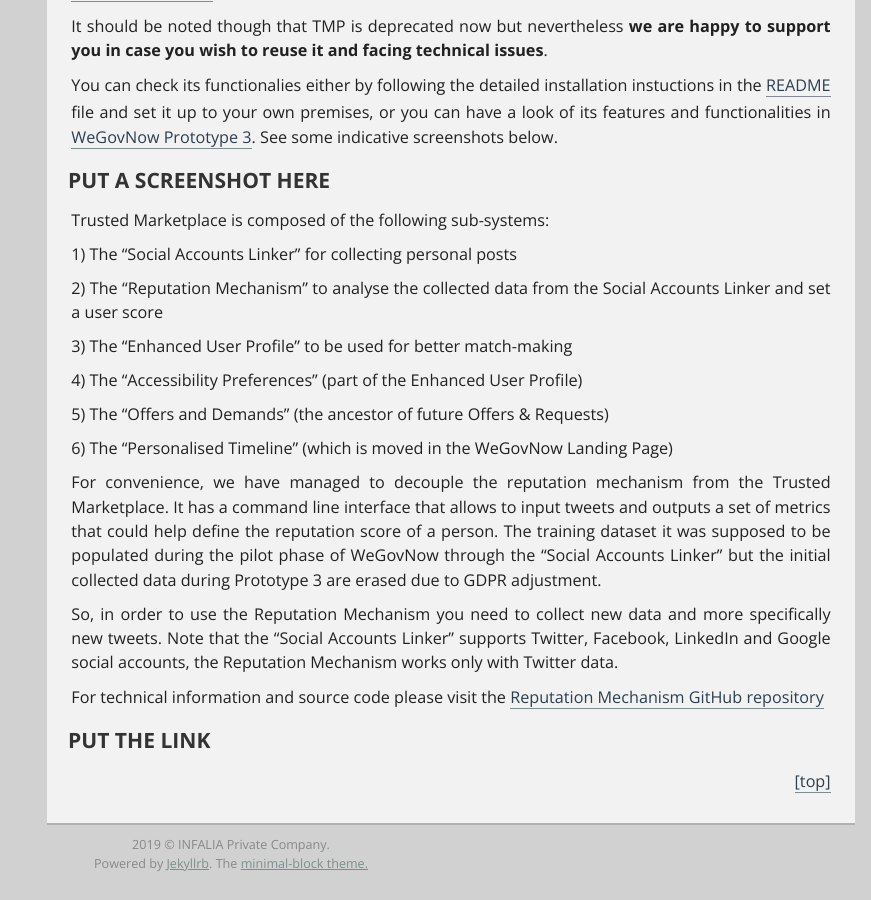
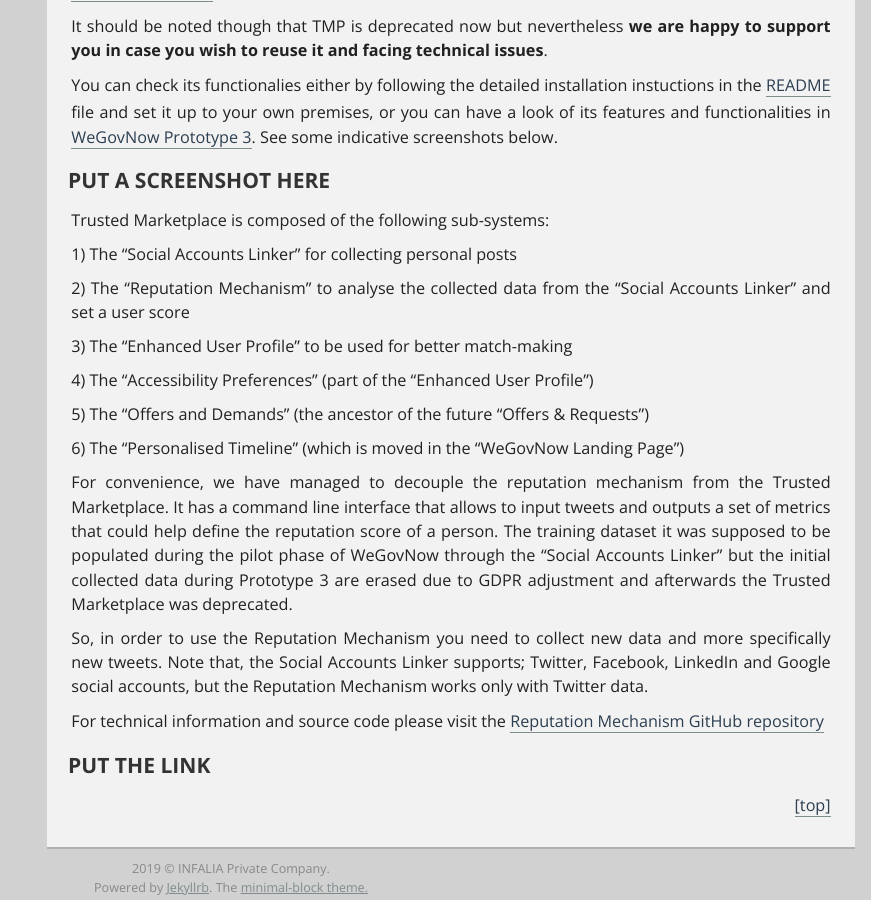
Before and after one commit to Infalia/wegovnow, a Jekyll site: the page built from scenarios/index.md, in a window 1280 px wide and 900 px high, scrolled down 1482 px. Shown: the whole window, without its empty margins (409-1280 px from the left). Built offline with Jekyll 4.4.1, drawn with Linux system fonts in a browser that asks for light colours; before the commit the page ends 2358 px from its top, so only the background shows below that.

Commit message:
fix typos in scenarios

```diff
--- a/scenarios/index.md
+++ b/scenarios/index.md
@@ -47,19 +47,19 @@
 
 1) The "Social Accounts Linker" for collecting personal posts
 
-2) The "Reputation Mechanism" to analyse the collected data from the Social Accounts Linker and set a user score
+2) The "Reputation Mechanism" to analyse the collected data from the "Social Accounts Linker" and set a user score
 
 3) The "Enhanced User Profile" to be used for better match-making
 
-4) The "Accessibility Preferences" (part of the Enhanced User Profile)
+4) The "Accessibility Preferences" (part of the "Enhanced User Profile")
 
-5) The "Offers and Demands" (the ancestor of future Offers & Requests)
+5) The "Offers and Demands" (the ancestor of the future "Offers & Requests")
 
-6) The "Personalised Timeline" (which is moved in the WeGovNow Landing Page)
+6) The "Personalised Timeline" (which is moved in the "WeGovNow Landing Page")
 
-For convenience, we have managed to decouple the reputation mechanism from the Trusted Marketplace. It has a command line interface that allows to input tweets and outputs a set of metrics that could help define the reputation score of a person. The training dataset it was supposed to be populated during the pilot phase of WeGovNow through the "Social Accounts Linker" but the initial collected data during Prototype 3 are erased due to GDPR adjustment.
+For convenience, we have managed to decouple the reputation mechanism from the Trusted Marketplace. It has a command line interface that allows to input tweets and outputs a set of metrics that could help define the reputation score of a person. The training dataset it was supposed to be populated during the pilot phase of WeGovNow through the "Social Accounts Linker" but the initial collected data during Prototype 3 are erased due to GDPR adjustment and afterwards the Trusted Marketplace was deprecated.
 
-So, in order to use the Reputation Mechanism you need to collect new data and more specifically new tweets. Note that the "Social Accounts Linker" supports Twitter, Facebook, LinkedIn and Google social accounts, the Reputation Mechanism works only with Twitter data.
+So, in order to use the Reputation Mechanism you need to collect new data and more specifically new tweets. Note that, the Social Accounts Linker supports; Twitter, Facebook, LinkedIn and Google social accounts, but the Reputation Mechanism works only with Twitter data.
 
 For technical information and source code please visit the [Reputation Mechanism GitHub repository](#)
 
```
